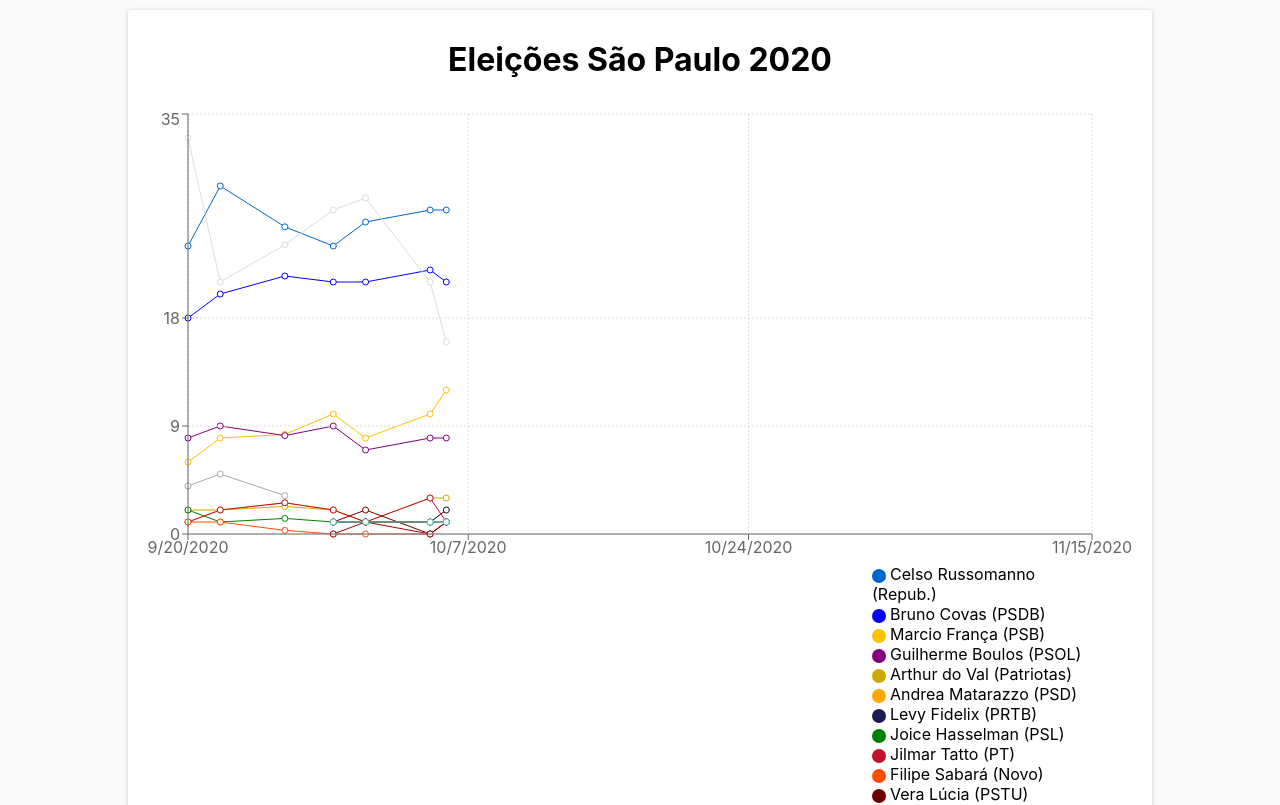
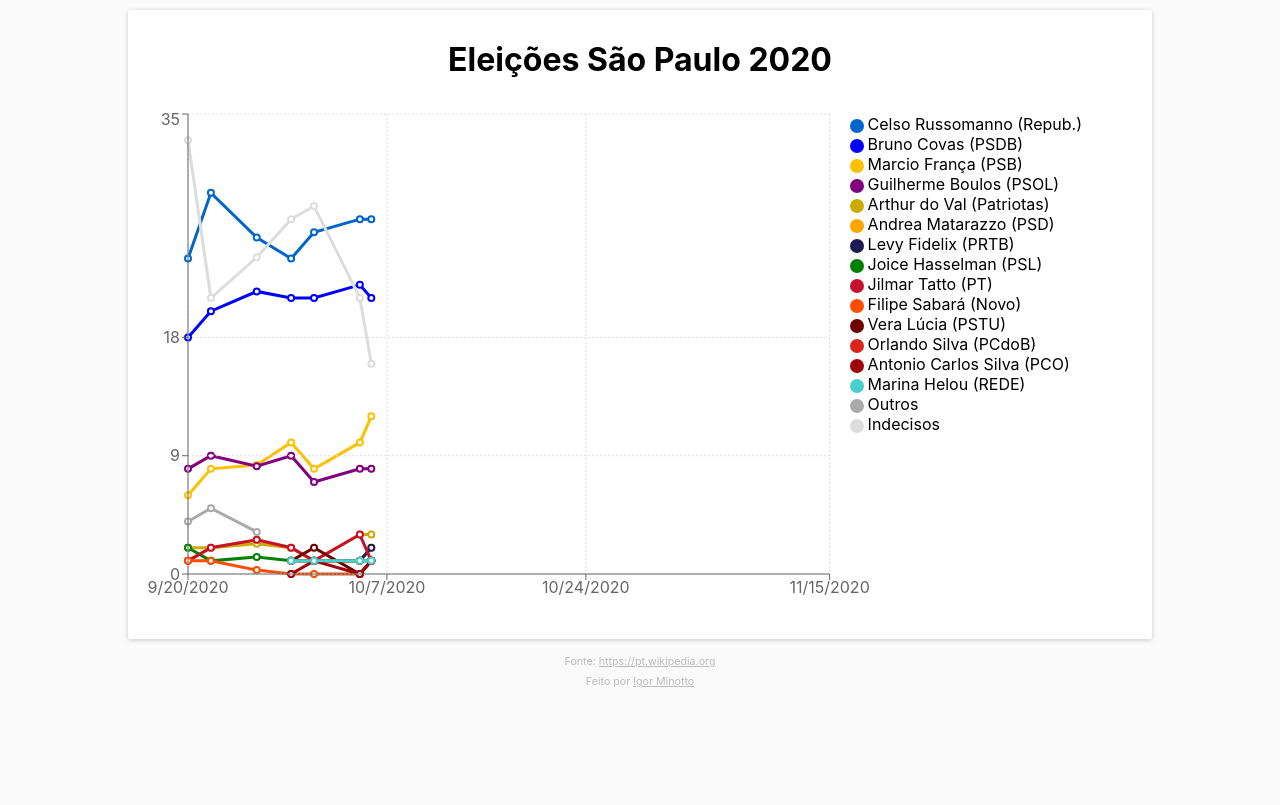
Before and after one commit to igorminotto/eleicoes-sp-2020, a React (Create React App) app: page / in a window 1280 px wide. Shown: the top 805 px of the page. Built offline with nearby package versions, Linux system fonts and the light colour scheme.

Commit message:
fix style

```diff
--- a/src/candidates/CandidateRepository.js
+++ b/src/candidates/CandidateRepository.js
@@ -10,10 +10,8 @@ export default class CandidateRepository {
 
     getCandidate = (id) => this.candidates.find(c => c.id === id);
 
-    sortCandidatesByPollResults(poll) {
-        var candidates = this.candidates;
-
-        candidates.sort((a, b) => {
+    sortCandidatesByPollResults = (poll) => this.candidates
+        .sort((a, b) => {
             switch(a.name) {
                 case "Indecisos":
                     return 100;
@@ -23,7 +21,4 @@ export default class CandidateRepository {
                     return poll.getResultOfCandidate(b.id) - poll.getResultOfCandidate(a.id);
             }
         });
-
-        return candidates;
-    }
 }
--- a/src/charts/LineChart.js
+++ b/src/charts/LineChart.js
@@ -9,7 +9,7 @@ export const RechartLineChart = () => {
 
     const formatDate = (timestamp) => new Date(timestamp).toLocaleDateString();
 
-    return <ResponsiveContainer width="100%" height={800} >
+    return <ResponsiveContainer width="100%" height={500} >
         <LineChart data={data} margin={{ top: 5, right: 60, bottom: 5, left: 0 }}>
             {candidates.map(candidate => <Line
                 type="linear"
@@ -17,7 +17,8 @@ export const RechartLineChart = () => {
                 dataKey={candidate.id}
                 name={candidate.description}
                 stroke={candidate.color}
-                dot={{ stroke: candidate.color, strokeWidth: 1 }} />)}
+                strokeWidth={3}
+                dot={{ stroke: candidate.color, strokeWidth: 2 }} />)}
             <CartesianGrid
                 stroke="#ddd"
                 strokeDasharray="2 2" />
@@ -32,11 +33,11 @@ export const RechartLineChart = () => {
                 labelFormatter={ts => new Date(ts).toLocaleDateString()}
                 formatter={p => `${p}%`}/>
             <Legend
-                align='left'
-                verticalAlign='bottom'
+                align="right"
+                verticalAlign="top"
                 iconType="circle"
-                width={230}
-                wrapperStyle={{ position: "absolute", right: "50px" }} />
+                wrapperStyle={{ paddingLeft: 20 }}
+                layout="vertical" />
         </LineChart>
     </ResponsiveContainer>
 };
```
